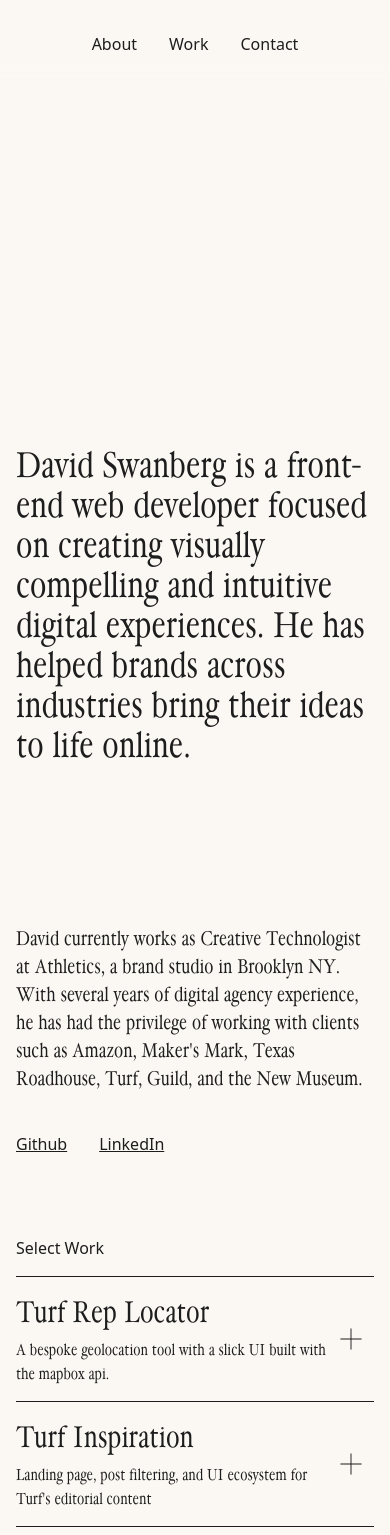
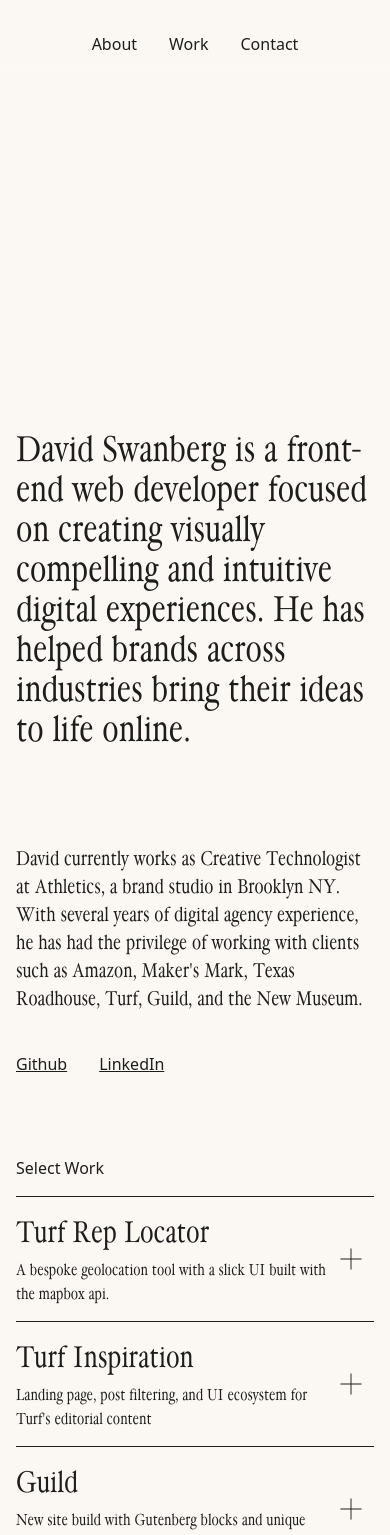
Before and after one commit to DavidSwanberg/davidswanberg, a Next.js app: page / in a window 390 px wide. Shown: the top 1535 px of the page. Built offline with nearby package versions, Linux system fonts and the light colour scheme.

Commit message:
Adjust padding

```diff
--- a/src/pages/index.js
+++ b/src/pages/index.js
@@ -59,13 +59,13 @@ export default function Home() {
           </nav>
         </div>
         <div className="max-w-[1400px] mx-auto">
-          <div className="flex flex-col pb-20 h-[100vh] justify-end mb-auto">
+          <div className="flex flex-col pb-24 lg:pb-20 h-[100vh] justify-end mb-auto">
             <FadeIn>
               <div className="text-4xl lg:text-7xl mr-auto">David Swanberg is a front-end web developer focused on creating visually compelling and intuitive digital experiences. He has helped brands across industries bring their ideas to life online.</div>
             </FadeIn>
           </div>
           <FadeIn>
-          <div id="about" className="py-20 lg:pb-36  max-w-[1400px] mx-auto scroll-mt-[88px]">
+          <div id="about" className="pb-20 lg:pt-6 lg:pb-36  max-w-[1400px] mx-auto scroll-mt-[88px]">
             <div className="text-xl lg:text-3xl max-w-[900px]">David currently works as Creative Technologist at Athletics, a brand studio in Brooklyn NY. With several years of digital agency experience, he has had the privilege of working with clients such as Amazon, Maker&apos;s Mark, Texas Roadhouse, Turf, Guild, and the New Museum.</div>
             <div className="pt-10 flex gap-8">
               <Link href="https://github.com/davidswanberg" hoverImg="/mac2.jpg" >Github</Link>
```
